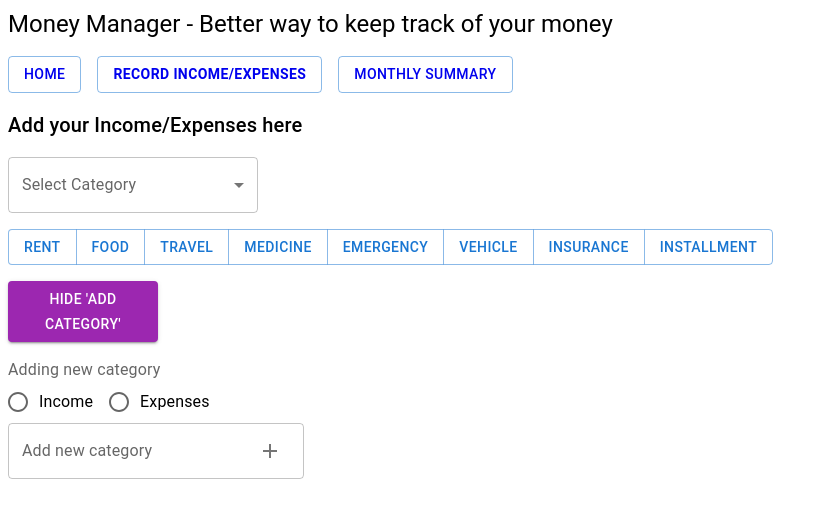
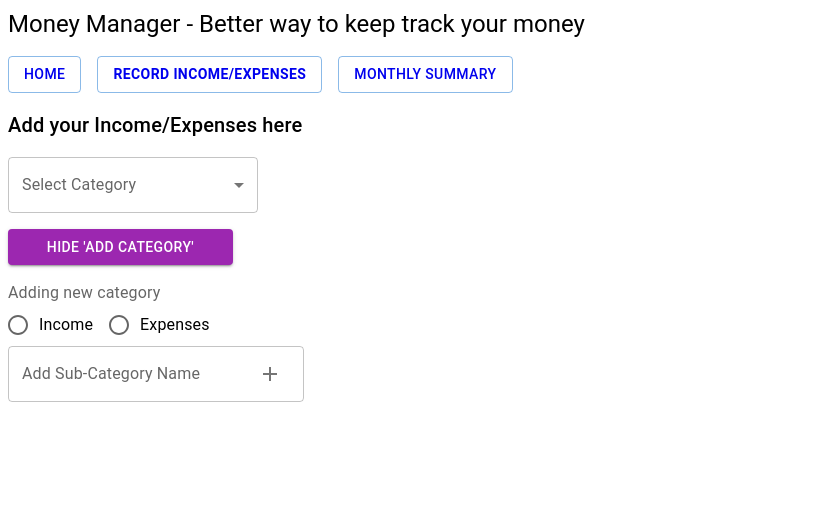
Before and after one commit to kcnabin/money-manager, a React (Create React App) app: page /add in a window 1280 px wide. Both pictures are taken after a click on the button "ADD CATEGORY". Shown: the top 518 px of the page, without its empty margins (0-829 px from the left). Built offline with nearby package versions, Linux system fonts and the light colour scheme.

Commit message:
category for both income and expenses can be added

```diff
--- a/src/App.js
+++ b/src/App.js
@@ -11,7 +11,7 @@ import AddIncomeExpenses from './components/add-income-expenses/AddIncomeExpense
 const App = () => {
   return (
     <Stack spacing={2}>
-      <Typography variant='h5'>Money Manager - Better way to keep track of your money</Typography>
+      <Typography variant='h5'>Money Manager - Better way to keep track your money</Typography>
       <NavBar />
 
       <Routes>
--- a/src/components/add-income-expenses/AddIncomeExpenses.jsx
+++ b/src/components/add-income-expenses/AddIncomeExpenses.jsx
@@ -9,29 +9,49 @@ import AddNewCategory from './components/AddNewCategory';
 const AddIncomeExpenses = () => {
   const [category, setCategory] = useState('')
   const [expenses, setExpenses] = useState('')
+  const [income, setIncome] = useState('')
 
   const [showAddCategory, setShowAddCategory] = useState(false)
 
   const arrayOfExpensesList = ['Rent', 'Food', 'Travel', 'Medicine', 'Emergency', 'Vehicle', 'Insurance', 'Installment']
-  // const arrayOfIncomeList = ['Salary', 'Interest', 'Daily Allowances', 'Others']
+  const arrayOfIncomeList = ['Salary', 'Interest', 'Daily Allowances', 'Others']
 
   const [expensesList, setExpensesList] = useState(arrayOfExpensesList)
-  // const [incomeList, setIncomeList] = useState(arrayOfIncomeList)
+  const [incomeList, setIncomeList] = useState(arrayOfIncomeList)
+
+  const renderSubCategory = () => {
+    if (category === 'expenses') {
+      return (
+        <DisplaySubCategory
+          mainCategory={expenses}
+          subCategories={expensesList}
+          categoryHandler={setExpenses}
+        />)
+    } else if (category === 'income') {
+      return (
+        <DisplaySubCategory
+          mainCategory={income}
+          subCategories={incomeList}
+          categoryHandler={setIncome}
+        />)
+    }
+    return
+  }
 
   return (
       <Stack spacing={2}>
         <Title />
         <SelectMainCategory category={category} setCategory={setCategory} />
-        <DisplaySubCategory
-          expenses={expenses}
-          setExpenses={setExpenses}
-          expensesList={expensesList}
-        />
+        {
+          renderSubCategory()
+        }
         <AddNewCategory
           showAddCategory={showAddCategory}
           setShowAddCategory={setShowAddCategory}
+          expensesList={expensesList}
           setExpensesList={setExpensesList}
-          expensesList={expensesList}
+          incomeList={incomeList}
+          setIncomeList={setIncomeList}
         />
       </Stack>
   )
--- a/src/components/add-income-expenses/components/AddNewCategory.jsx
+++ b/src/components/add-income-expenses/components/AddNewCategory.jsx
@@ -16,11 +16,14 @@ import { useState } from 'react'
 const AddNewCategory = ({
   showAddCategory,
   setShowAddCategory,
+  expensesList,
   setExpensesList,
-  expensesList }) => {
+  incomeList,
+  setIncomeList
+ }) => {
   return (
     <>
-    <Box width='150px'>
+    <Box width='225px'>
       <Button
         variant='contained'
         color='secondary'
@@ -34,8 +37,10 @@ const AddNewCategory = ({
       showAddCategory
         ? <AddCategory
             setShowAddCategory={setShowAddCategory}
+            expensesList={expensesList}
             setExpensesList={setExpensesList}
-            expensesList={expensesList}
+            incomeList={incomeList}
+            setIncomeList={setIncomeList}
           />
         : ''
     }
@@ -43,7 +48,13 @@ const AddNewCategory = ({
   )
 }
 
-const AddCategory = ({ setShowAddCategory, setExpensesList, expensesList }) => {
+const AddCategory = ({
+  setShowAddCategory,
+  expensesList,
+  setExpensesList,
+  incomeList,
+  setIncomeList
+}) => {
   // console.log(expensesList)
   const [newCategory, setNewCategory ] = useState('')
   const [newCategoryType, setNewCategoryType] = useState('')
@@ -55,10 +66,16 @@ const AddCategory = ({ setShowAddCategory, setExpensesList, expensesList }) => {
   const addNewCategory = (e) => {
     e.preventDefault()
     if (newCategory === '' || newCategoryType === '') {
-      alert('Name can not be empty')
+      alert('Must select both main category and subcategory')
       return
     }
-    setExpensesList(expensesList.concat(newCategory))
+
+    if (newCategoryType === 'income') {
+      setIncomeList(incomeList.concat(newCategory))
+    } else {
+      setExpensesList(expensesList.concat(newCategory))
+    }
+
     alert(`${newCategory} added!`)
 
     setShowAddCategory(false)
@@ -90,7 +107,7 @@ const AddCategory = ({ setShowAddCategory, setExpensesList, expensesList }) => {
           </RadioGroup>
 
           <TextField
-            label='Add new category'
+            label='Add Sub-Category Name'
             value={newCategory}
             onChange={(e) => setNewCategory(e.target.value)}
             InputProps={{
--- a/src/components/add-income-expenses/components/DisplaySubCategory.jsx
+++ b/src/components/add-income-expenses/components/DisplaySubCategory.jsx
@@ -1,23 +1,24 @@
-import { Box, ButtonGroup, Button } from '@mui/material'
+import { Box, ButtonGroup, Button, Typography } from '@mui/material'
 
-const DisplaySubCategory = ({ expenses, setExpenses, expensesList }) => {
+const DisplaySubCategory = ({ mainCategory, subCategories, categoryHandler }) => {
   return (
     <>
     <Box>
+      <Typography variant='body1'>Select Sub-Category</Typography>
       <ButtonGroup
         sx={{flexWrap: 'wrap'}}
-        onClick={e => setExpenses(e.target.value)}
+        onClick={e => categoryHandler(e.target.value)}
         className='all-sub-cat'
       >
         {
-          expensesList.map((expense, i) => {
+          subCategories.map((eachCategory, i) => {
             return (
               <Button
                 key={i}
-                value={expense}
-                variant={expense === expenses ? 'contained' : 'outlined'}
+                value={eachCategory}
+                variant={eachCategory === mainCategory ? 'contained' : 'outlined'}
               >
-                {expense}
+                {eachCategory}
               </Button>)
           })
         }
--- a/src/components/nav-bar/NavBar.jsx
+++ b/src/components/nav-bar/NavBar.jsx
@@ -9,11 +9,11 @@ const NavBar = () => {
                 <NavLink to='/' >Home</NavLink>
             </Button>
             <Button variant='outlined'>
-                <NavLink to='/add'>Record Income/Expenses</NavLink>
+                <NavLink to='add'>Record Income/Expenses</NavLink>
             </Button>
 
             <Button variant='outlined'>
-                <NavLink to='/summary' >Monthly Summary</NavLink>
+                <NavLink to='summary' >Monthly Summary</NavLink>
             </Button>
 
         </Stack>
```
